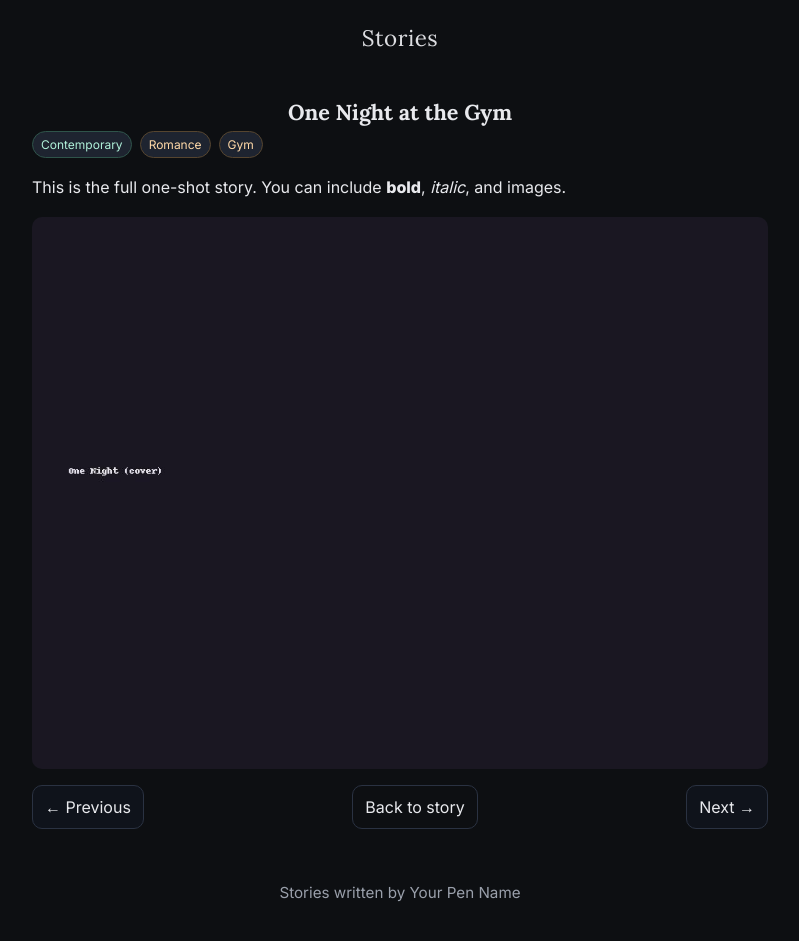
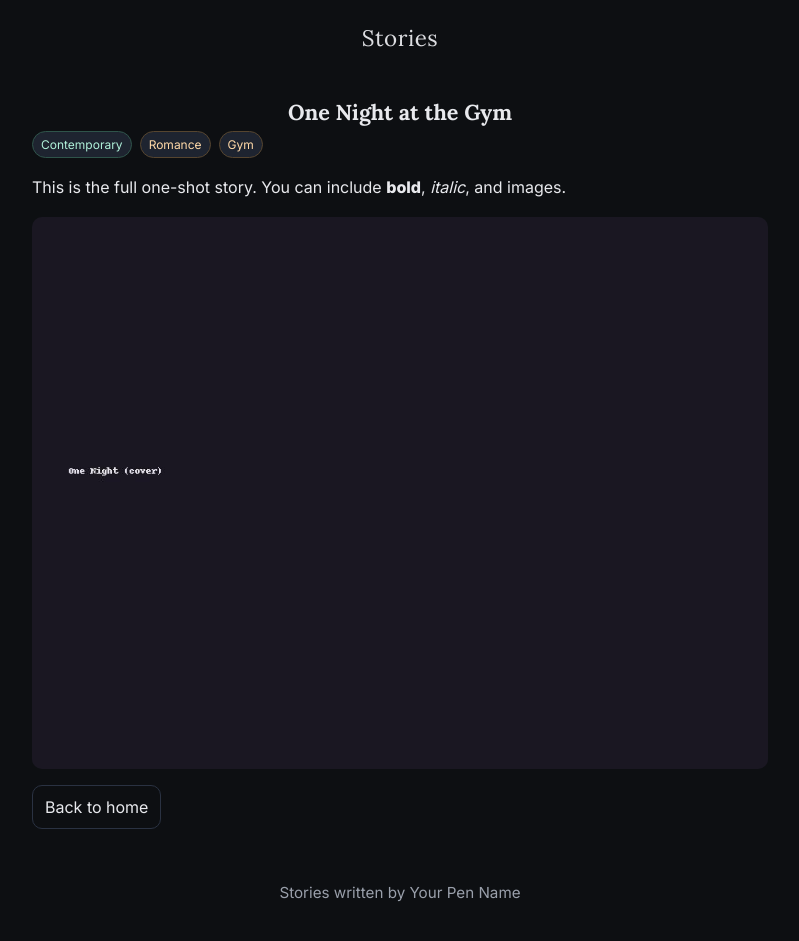
Before and after one commit to socock98-story/Stories, a Jekyll site: the page built from _chapters/one-night/ch/1.md, in a window 1280 px wide. Shown: the whole page, without its empty margins (240-1039 px from the left). Built offline with Jekyll 4.4.1, drawn with Linux system fonts in a browser that asks for light colours.

Commit message:
Update chapter.html

```diff
--- a/_layouts/chapter.html
+++ b/_layouts/chapter.html
@@ -24,19 +24,25 @@ layout: base
     {{ content }}
   </div>
 
+  {% if s.type == "one-shot" %}
   <nav class="chapter-nav">
-    {%- if prev -%}
+    <a class="button ghost" href="{{ '/' | relative_url }}">Back to home</a>
+  </nav>
+{% else %}
+  <nav class="chapter-nav">
+    {% if prev %}
       <a class="button" href="{{ prev.url | relative_url }}">← Previous</a>
-    {%- else -%}
+    {% else %}
       <span class="button disabled">← Previous</span>
-    {%- endif -%}
+    {% endif %}
 
     <a class="button ghost" href="{{ s.url | relative_url }}">Back to story</a>
 
-    {%- if next -%}
+    {% if next %}
       <a class="button" href="{{ next.url | relative_url }}">Next →</a>
-    {%- else -%}
+    {% else %}
       <span class="button disabled">Next →</span>
-    {%- endif -%}
+    {% endif %}
   </nav>
+{% endif %}
 </article>
```
